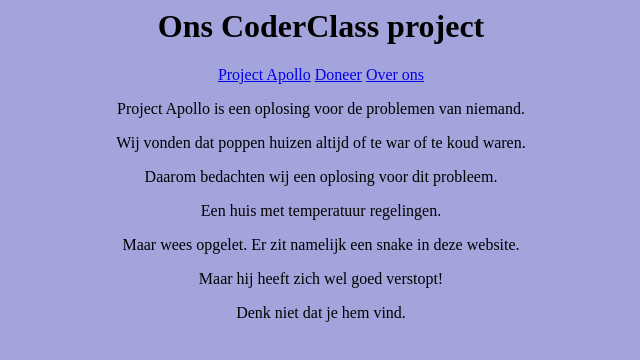
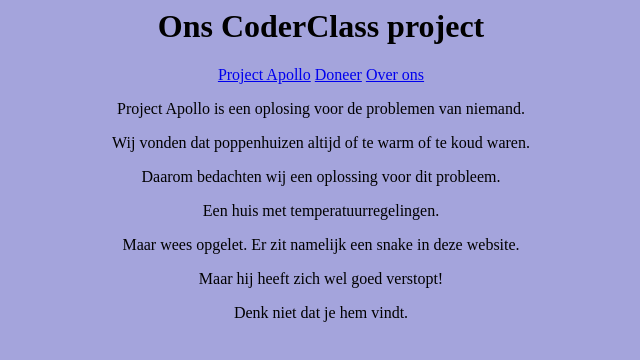
Before and after one commit to tobiashenrik13-bit/tobiashenrik13-bit.github.io, a plain HTML site: page index.html in a window 1280 px wide. Shown: the full height of the page, 319-959 px from the left. Drawn offline with Linux system fonts and the light colour scheme.

Commit message:
Add files via upload

```diff
--- a/index.html
+++ b/index.html
@@ -9,10 +9,10 @@
     <a href="Doneer.html">Doneer</a>
     <a href="Over_ons.html">Over ons</a>
     <p>Project Apollo is een oplosing voor de problemen van niemand.</p>
-    <p>Wij vonden dat poppen huizen altijd of te war of te koud waren.</p>
-    <p>Daarom bedachten wij een oplosing voor dit probleem.</p>
-    <p>Een huis met temperatuur regelingen.</p>
+    <p>Wij vonden dat poppenhuizen altijd of te warm of te koud waren.</p>
+    <p>Daarom bedachten wij een oplossing voor dit probleem.</p>
+    <p>Een huis met temperatuurregelingen.</p>
     <p>Maar wees opgelet. Er zit namelijk een <a href="snake.html" class="snake">snake</a> in deze website.</p>
     <p>Maar hij heeft zich wel goed verstopt!</p>
-    <p>Denk niet dat je hem vind.</p>
+    <p>Denk niet dat je hem vindt.</p>
 </body>
```
